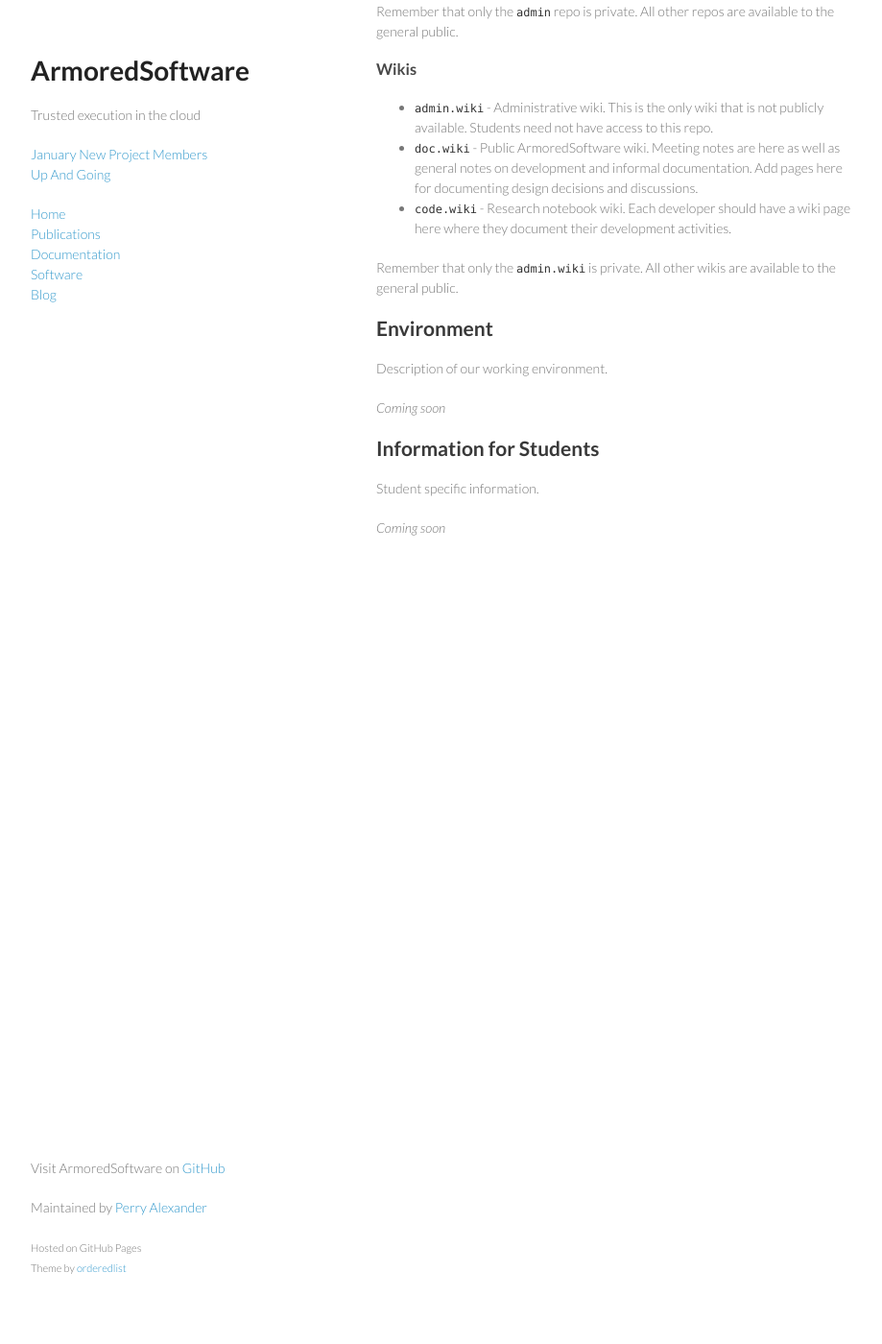
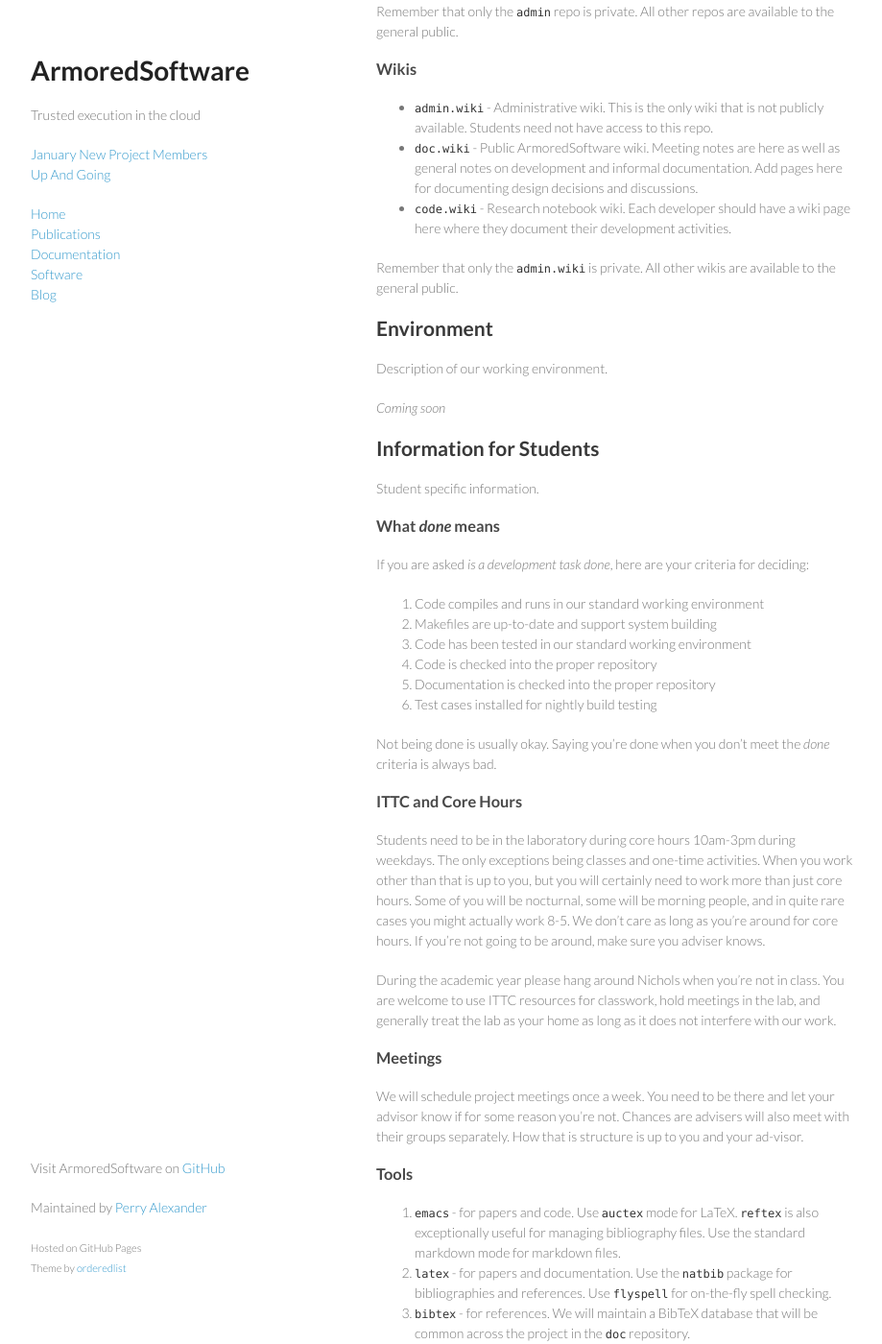
Before and after one commit to armoredsoftware/armoredsoftware.github.io, a Jekyll site: the page built from documentation.md, in a window 1280 px wide and 1400 px high, scrolled down 733 px. Shown: the whole window at 96% size, without its empty margins (178-1097 px from the left). Built offline with Jekyll 4.4.1, drawn with Linux system fonts in a browser that asks for light colours; some of the changed text lies outside the part shown.

Commit message:
adding student instructions

```diff
--- a/documentation.md
+++ b/documentation.md
@@ -60,4 +60,71 @@ Description of our working environment.
 
 Student specific information.
 
-*Coming soon*
+### What *done* means
+
+If you are asked *is a development task done*, here are your criteria
+for deciding:
+
+1. Code compiles and runs in our standard working environment
+1. Makefiles are up-to-date and support system building
+1. Code has been tested in our standard working environment
+1. Code is checked into the proper repository
+1. Documentation is checked into the proper repository
+1. Test cases installed for nightly build testing
+
+Not being done is usually okay.  Saying you're done when you don't
+meet the *done* criteria is always bad.
+
+### ITTC and Core Hours
+
+Students need to be in the laboratory during core hours 10am-3pm
+during weekdays.  The only exceptions being classes and one-time
+activities.  When you work other than that is up to you, but you will
+certainly need to work more than just core hours.  Some of you will be
+nocturnal, some will be morning people, and in quite rare cases you
+might actually work 8-5.  We don't care as long as you're around for
+core hours.  If you're not going to be around, make sure you adviser
+knows.
+
+During the academic year please hang around Nichols when you're not in
+class.  You are welcome to use ITTC resources for classwork, hold
+meetings in the lab, and generally treat the lab as your home as long
+as it does not interfere with our work.
+
+### Meetings
+
+We will schedule project meetings once a week.  You need to be there
+and let your advisor know if for some reason you're not.  Chances are
+advisers will also meet with their groups separately.  How that is
+structure is up to you and your ad-visor.
+
+### Tools
+
+1. `emacs` - for papers and code.  Use `auctex` mode for LaTeX.
+`reftex` is also exceptionally useful for managing bibliography
+files. Use the standard markdown mode for markdown files.
+1. `latex` - for papers and documentation.  Use the `natbib` package
+for bibliographies and references.  Use `flyspell` for on-the-fly
+spell checking.
+1. `bibtex` - for references.  We will maintain a BibTeX database that
+will be common across the project in the `doc` repository.
+1. `markdown` - for documentation, wikis, and we pages
+1. `git` - for repository management.  Commit often and branch for new
+code development.
+1. GitHub - for repository hosting.  We will share all of our code and
+papers for the project under the armored software group.  You must
+have a GitHub id to work with our repositories.
+
+### Publication
+
+Publication is the currency of academia and we will publish
+frequently.  Here are some guidelines for papers:
+
+1. Author lists are students first and faculty second.
+1. Author lists should always err on the side of being inclusive.
+1. Publications written for the project should always include one or
+   more faculty advisers.
+1. Always acknowledge the sponsor using the footnote:
+
+*This work in sponsored by the United States Department of Defense,
+ contract number H98230-13-C-0264*
```
